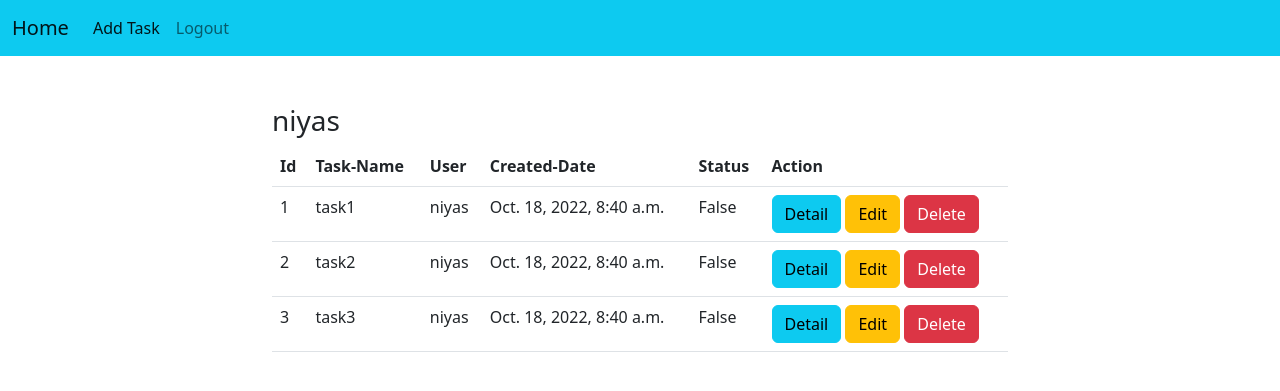
After one commit to niyas547/task-app-project, a Django app: page /todos/all/ in a window 1280 px wide. The commit adds this page. Shown: the top 391 px of the page. Run offline with Django 4.2, Linux system fonts and the light colour scheme; a user stored in the database is signed in; data comes from the database, SQL or seed files in the repository.

Commit message:
logout implimented

```diff
--- a/taskapp/models.py
+++ b/taskapp/models.py
@@ -1,11 +1,12 @@
 from email.policy import default
 from unittest.util import _MAX_LENGTH
 from django.db import models
+from django.contrib.auth.models import User
 
 # Create your models here.
 class Task(models.Model):
     task_name=models.CharField(max_length=120)
-    user=models.CharField(max_length=120)
+    user=models.ForeignKey(User,on_delete=models.CASCADE)
     created_date=models.DateTimeField(auto_now_add=True)
     status=models.BooleanField(default=False)
 
--- /dev/null
+++ b/taskapp/templates/base.html
@@ -0,0 +1,36 @@
+<!DOCTYPE html>
+<html lang="en">
+<head>
+    <meta charset="UTF-8">
+    <meta http-equiv="X-UA-Compatible" content="IE=edge">
+    <meta name="viewport" content="width=device-width, initial-scale=1.0">
+    <title>Document</title>
+    <!-- CSS only -->
+<link href="https://cdn.jsdelivr.net/npm/bootstrap@5.2.2/dist/css/bootstrap.min.css" rel="stylesheet" integrity="sha384-Zenh87qX5JnK2Jl0vWa8Ck2rdkQ2Bzep5IDxbcnCeuOxjzrPF/et3URy9Bv1WTRi" crossorigin="anonymous">
+<!-- JavaScript Bundle with Popper -->
+<script src="https://cdn.jsdelivr.net/npm/bootstrap@5.2.2/dist/js/bootstrap.bundle.min.js" integrity="sha384-OERcA2EqjJCMA+/3y+gxIOqMEjwtxJY7qPCqsdltbNJuaOe923+mo//f6V8Qbsw3" crossorigin="anonymous"></script>
+</head>
+<body>
+    <nav class="navbar navbar-expand-lg bg-info">
+        <div class="container-fluid">
+          <a class="navbar-brand" href="{%url 'todo-all'%}">Home</a>
+          <button class="navbar-toggler" type="button" data-bs-toggle="collapse" data-bs-target="#navbarSupportedContent" aria-controls="navbarSupportedContent" aria-expanded="false" aria-label="Toggle navigation">
+            <span class="navbar-toggler-icon"></span>
+          </button>
+          <div class="collapse navbar-collapse" id="navbarSupportedContent">
+            <ul class="navbar-nav me-auto mb-2 mb-lg-0">
+              <li class="nav-item">
+                <a class="nav-link active" aria-current="page" href="{%url 'todo-add'%}">Add Task</a>
+              </li>
+              <li class="nav-item">
+                <a class="nav-link" href="{%url 'signout'%}">Logout</a>
+              </li>
+              </ul>
+          </div>
+        </div>
+      </nav>
+      {%block body_block%}
+
+      {%endblock%}
+</body>
+</html>
--- a/taskapp/templates/list-tasks.html
+++ b/taskapp/templates/list-tasks.html
@@ -1,12 +1,37 @@
-<!DOCTYPE html>
-<html lang="en">
-<head>
-    <meta charset="UTF-8">
-    <meta http-equiv="X-UA-Compatible" content="IE=edge">
-    <meta name="viewport" content="width=device-width, initial-scale=1.0">
-    <title>Document</title>
-</head>
-<body>
-    {{todos}}
-</body>
-</html>
+{%extends 'base.html'%}
+{%block body_block%}
+<div class="container">
+
+    <div class="row mt-5">
+        <div class="col-2"></div>
+        <div class="col-8">
+            <h3>{{request.user}}</h3>
+            <table class="table">
+                <tr>
+                    <th>Id</th>
+                    <th>Task-Name</th>
+                    <th>User</th>
+                    <th>Created-Date</th>
+                    <th>Status</th>
+                    <th>Action</th>
+                </tr>
+                {%for task in todos%}
+                <tr>
+                    <td>{{task.id}}</td>
+                    <td>{{task.task_name}}</td>
+                    <td>{{task.user}}</td>
+                    <td>{{task.created_date}}</td>
+                    <td>{{task.status}}</td>
+                    <td>
+                        <a href="{%url 'todo-detail' task.id%}" class="btn btn-info">Detail</a>
+                        <a href="" class="btn btn-warning">Edit</a>
+                        <a href="{%url 'todo-delete' task.id%}" class="btn btn-danger">Delete</a>
+                    </td>
+                </tr>
+                {%endfor%}
+            </table>
+        </div>
+        <div class="col-2"></div>
+    </div>
+</div>
+{%endblock%}
--- a/taskapp/views.py
+++ b/taskapp/views.py
@@ -1,7 +1,45 @@
-from django.shortcuts import render
+import re
+from telnetlib import LOGOUT
+from django.shortcuts import render,redirect
 from django.views.generic import View
 from taskapp.models import Task
+from taskapp.forms import RegistrationForm,LoginForm
+from django.contrib.auth.models import User
+from django.contrib.auth import authenticate,login,logout
 # Create your views here.
+
+class RegistrationView(View):
+    def get(self,request,*args,**kwargs):
+        form=RegistrationForm()
+        return render(request,"register.html",{"form":form})
+    def post(self,request,*args,**kwargs):
+        forms=RegistrationForm(data=request.POST)
+        if forms.is_valid():
+            User.objects.create_user(**forms.cleaned_data)
+            # forms.save()
+            return redirect("todo-all")
+        else:
+           return render(request,"register.html",{"form":form})
+class SigninView(View):
+    def get(self,request,*args,**kwargs):
+        form=LoginForm()
+        return render(request,"signin.html",{"form":form})
+    def post(self,request,*args,**kwargs):
+        form=LoginForm(request.POST)
+        if form.is_valid():
+            uname=form.cleaned_data.get("username")
+            pwd=form.cleaned_data.get("password")
+            user=authenticate(request,username=uname,password=pwd)
+            if user:
+                login(request,user)
+                return redirect("todo-all")
+            else:
+                return render(request,"signin.html",{"form":form})
+
+def signout_view(request,*args,**kwargs):   #use python fn method
+    logout(request)
+    return redirect("signin")
+
 
 class IndexView(View):
     def get(self,request,*args,**kwargs):
@@ -9,19 +47,34 @@ class IndexView(View):
 class LoginView(View):
     def get(self,request,*args,**kwargs):
         return render(request,"login.html")
-class RegistrationView(View):
+class SignupView(View):
     def get(self,request,*args,**kwargs):
         return render(request,"registration.html")
 class TaskAddView(View):
     def get(self,request,*args,**kwargs):
         return render(request,"add_task.html")
     def post(self,request,*args,**kwargs):
-        print(request.POST)
-        username=request.POST.get("username")
+        # print(request.POST)
+        username=request.user
         task=request.POST.get("task")
         Task.objects.create(user=username,task_name=task)
-        return render(request,"add_task.html")
+        return redirect("todo-all")
 class TaskListView(View):
     def get(self,request,*args,**kwargs):
-        all_tasks=Task.objects.all()
-        return render(request,"list-tasks.html",{"todos":all_tasks})
+        if request.user.is_authenticated:    #user logined or not
+            all_tasks=Task.objects.filter(user=request.user)       #for geting the tasks of logined user used the filter fn
+            # all_tasks=request.user.task_set.all()
+            return render(request,"list-tasks.html",{"todos":all_tasks})
+        else:
+            return redirect("signin")
+class TastDetailView(View):
+    def get(self,request,*args,**kwargs):
+        id=kwargs.get("id")
+        task=Task.objects.get(id=id)
+        return render(request,"task-detail.html",{"todo":task})
+class TaskDeleteView(View):
+    def get(self,request,*args,**kwargs):
+        id=kwargs.get("id")
+        task=Task.objects.get(id=id)
+        task.delete()
+        return redirect("todo-all")
--- a/taskapplication/urls.py
+++ b/taskapplication/urls.py
@@ -14,15 +14,19 @@ Including another URLconf
     2. Add a URL to urlpatterns:  path('blog/', include('blog.urls'))
 """
 import imp
+from unicodedata import name
 from django.contrib import admin
 from django.urls import path
-from taskapp.views import IndexView,LoginView,RegistrationView,TaskAddView,TaskListView
+from taskapp.views import IndexView,LoginView,SignupView,TaskAddView,TaskListView,TastDetailView,TaskDeleteView,RegistrationView,SigninView,signout_view
 urlpatterns = [
     path('admin/', admin.site.urls),
     path("home/",IndexView.as_view()),
     path("login/",LoginView.as_view()),
-    path("register/",RegistrationView.as_view()),
-    path("add_task/",TaskAddView.as_view()),
-    path("task_list/",TaskListView.as_view())
-
+    path("register/",RegistrationView.as_view(),name="register"),
+    path("todos/add/",TaskAddView.as_view(),name="todo-add"),
+    path("todos/all/",TaskListView.as_view(),name="todo-all"),
+    path("todos/<int:id>",TastDetailView.as_view(),name="todo-detail"),
+    path("todos/<int:id>/delete",TaskDeleteView.as_view(),name="todo-delete"),
+    path("",SigninView.as_view(),name="signin"),  #for openinig signin directly "" given
+    path("signout",signout_view,name="signout")
 ]
```
Also changed, not shown: taskapp/forms.py (added, +18 -0 lines), taskapp/templates/add_task.html (+6 -29 lines), taskapp/templates/register.html (added, +26 -0 lines), taskapp/templates/signin.html (added, +27 -0 lines), taskapp/templates/task-detail.html (added, +18 -0 lines), db.sqlite3, taskapp/migrations/0001_initial.py.
